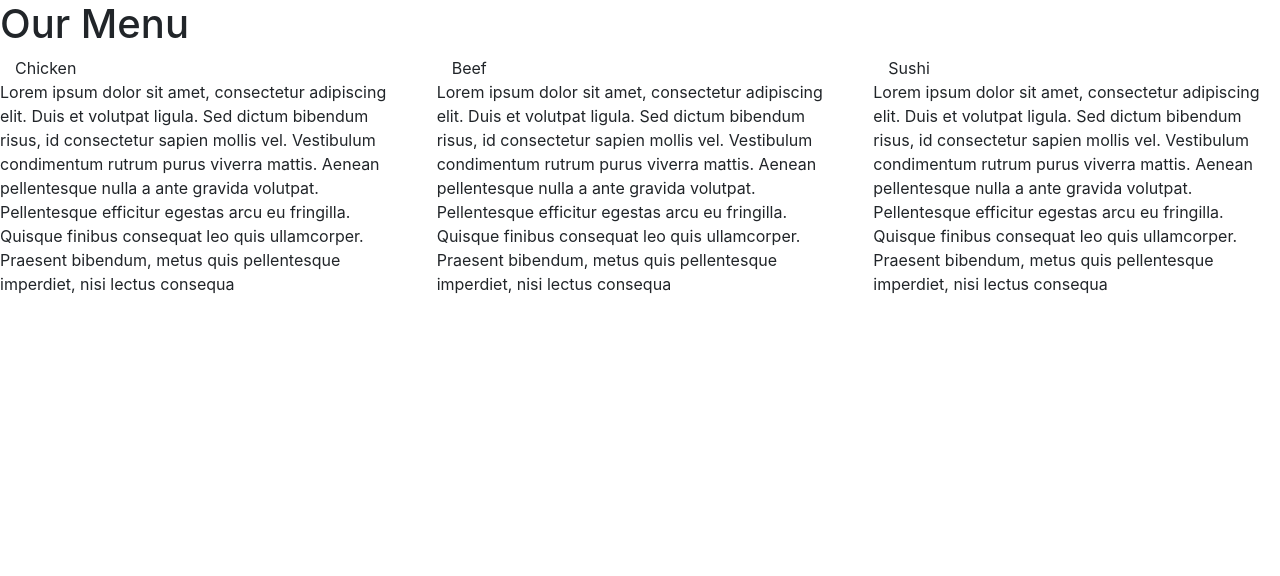
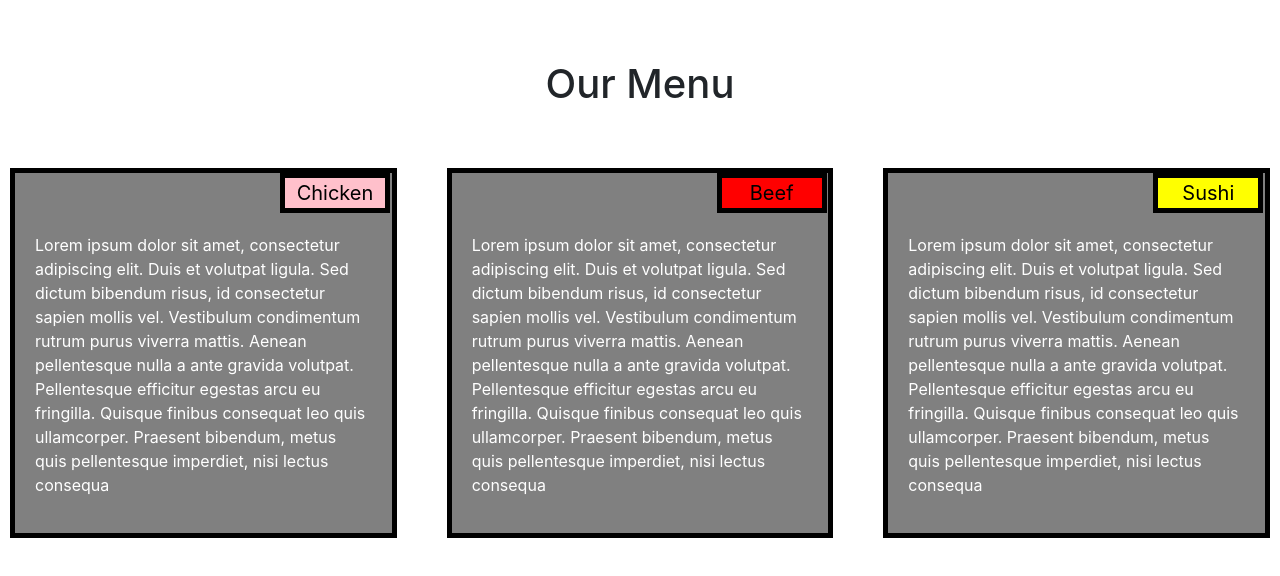
Before and after one commit to rockey223/html, a plain HTML site: page index.html in a window 1280 px wide. Drawn offline with nearby package versions, Linux system fonts and the light colour scheme.

Commit message:
Update index.html

```diff
--- a/index.html
+++ b/index.html
@@ -3,8 +3,54 @@
     <title>
     </title>
     <meta name="viewport" content="width=device-width, initial-scale=1">
-    <link rel="stylesheet" href="style.css" type="text/css">
+
     <link rel="stylesheet" href="https://stackpath.bootstrapcdn.com/bootstrap/4.5.0/css/bootstrap.min.css" type="text/css">
+    <style>
+        h1{
+    text-align: center;
+    padding-bottom: 20px;
+    margin: 30px;
+    padding-top: 30px;
+}
+
+
+.box{
+    border-style: solid;
+    border-width: 5px;
+    border-color: black;
+    background-color: gray;
+    color: white;
+    margin: 10px;
+}
+
+p{
+    padding: 20px;
+}
+.sm-box{
+    width: 110px;
+    border-style: solid;
+    border-width: 5px;
+    border-color: black;
+    padding-bottom: 0px;
+    color: black;
+    margin-left: 250px;
+    text-align: center;
+    font-size: 20px;
+
+}
+
+#c{
+    background-color: pink;
+}
+
+#b{
+    background-color: red;
+}
+
+#s{
+    background-color: yellow;
+}
+        </style
     </head>
 <body>
 
```
